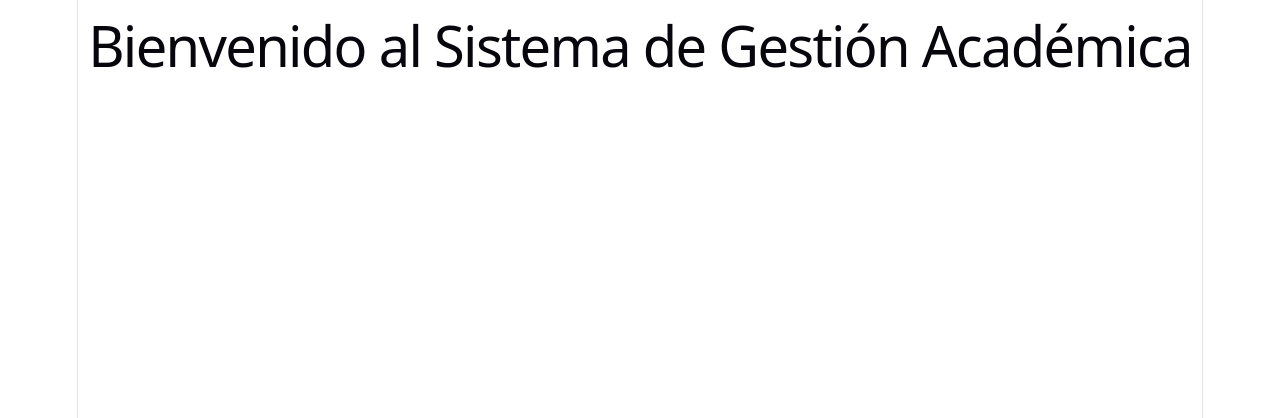
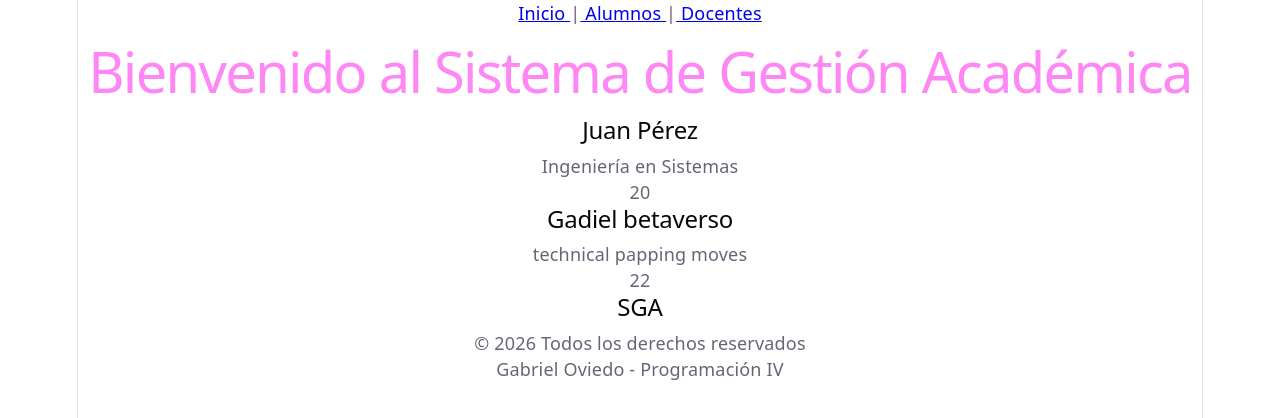
Before and after one commit to Gabi-oviedo/SGA, a React (Vite) app in the folder frontend-react/: page / in a window 1280 px wide. Shown: the top 418 px of the page. Built offline with nearby package versions, Linux system fonts and the light colour scheme.

Commit message:
Clase 27 - prop

```diff
--- a/frontend-react/src/App.jsx
+++ b/frontend-react/src/App.jsx
@@ -1,7 +1,17 @@
 import Titulo from './components/Titulo';
+import Navbar from './components/Navbar';
+import Footer from './components/Footer';
+import TarjetaAlumno from './components/TarjetaAlumno';
+
 function App() {
   return (
-    <Titulo />
+    <>
+    <Navbar />
+    <Titulo texto="Bienvenido al Sistema de Gestión Académica" color = "#ff00ea79" />
+    <TarjetaAlumno nombre="Juan Pérez" carrera="Ingeniería en Sistemas" edad="20" />
+    <TarjetaAlumno nombre="Gadiel betaverso" carrera="technical papping moves" edad="22" />
+    <Footer />
+    </>
   )
 }
 
--- /dev/null
+++ b/frontend-react/src/components/Footer.jsx
@@ -0,0 +1,12 @@
+function Footer() {
+
+    return (
+        <footer>
+            <h2>SGA</h2>
+            <p>© 2026 Todos los derechos reservados</p>
+            <p>Gabriel Oviedo - Programación IV </p>
+      </footer>
+    )
+}
+
+export default Footer;
--- /dev/null
+++ b/frontend-react/src/components/Navbar.jsx
@@ -0,0 +1,11 @@
+function Navbar() {
+    return (
+        <nav>
+            <a href="#"> Inicio </a> |
+            <a href="#"> Alumnos </a>|
+            <a href="#"> Docentes</a>
+        </nav>
+    )
+}
+
+export default Navbar;
--- /dev/null
+++ b/frontend-react/src/components/TarjetaAlumno.jsx
@@ -0,0 +1,11 @@
+function TarjetaAlumno({nombre,carrera,edad}){
+    return (
+    <article>
+        <h2>{nombre}</h2>
+        <p>{carrera}</p>
+        <p>{edad}</p>
+    </article>
+  )
+}
+
+export default TarjetaAlumno;
--- a/frontend-react/src/components/Titulo.jsx
+++ b/frontend-react/src/components/Titulo.jsx
@@ -1,6 +1,6 @@
-function Titulo(){
+function Titulo({texto,color}){
     return(
-        <h1>Bienvenido al Sistema de Gestión Académica</h1>
+        <h1 style={{ color:color }}>{texto}</h1>
     )
 }
 
```
